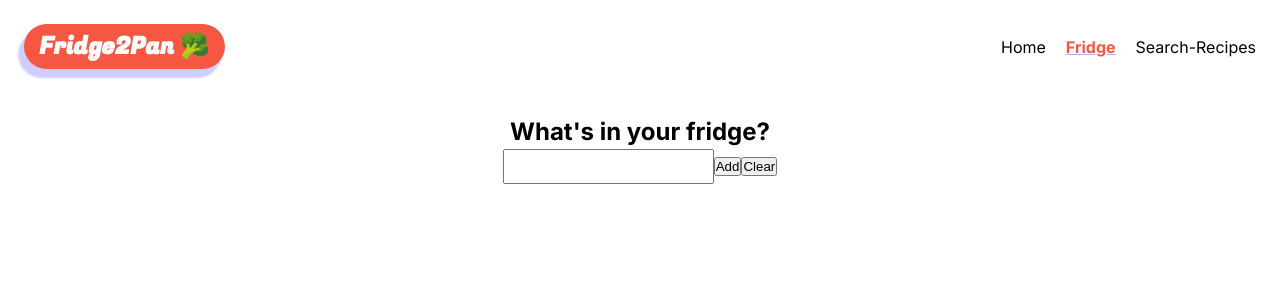
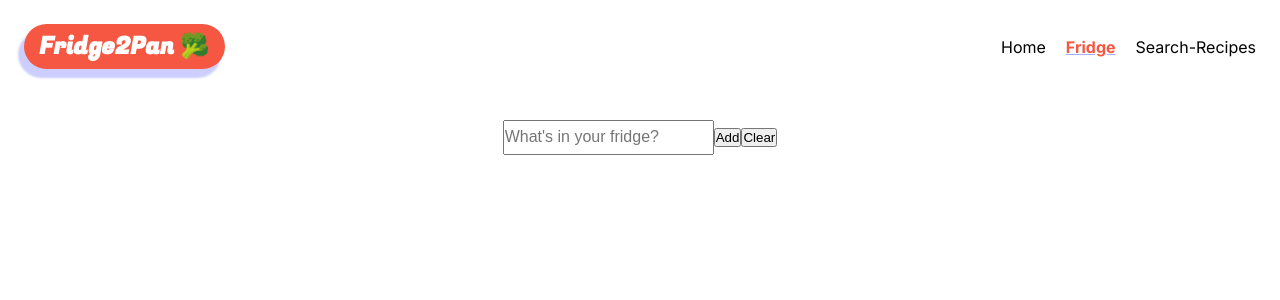
Before and after one commit to mavSeneris/Fridge2Pan, a React (Vite) app: page /fridge in a window 1280 px wide. Shown: the top 300 px of the page. Built offline with nearby package versions, Linux system fonts and the light colour scheme.

Commit message:
removed form header replaced it with input placeholder

```diff
--- a/src/pages/Fridge.jsx
+++ b/src/pages/Fridge.jsx
@@ -56,14 +56,10 @@ export default function Fridge() {
       <div className="submit-wrapper">
         <div className="fridge">
           <form action="" className="fridge__form">
-            <div className="fridge__header">
-              <h2 className="fridge__title">
-                {inputVal ? inputVal : "What's in your fridge?"}
-              </h2>
-            </div>
             <div className="fridge__controls">
               <input
                 type="text"
+                placeholder="What's in your fridge?"
                 value={inputVal}
                 onChange={handleInputUpdate}
                 onKeyDown={handleKeyDown}
```
